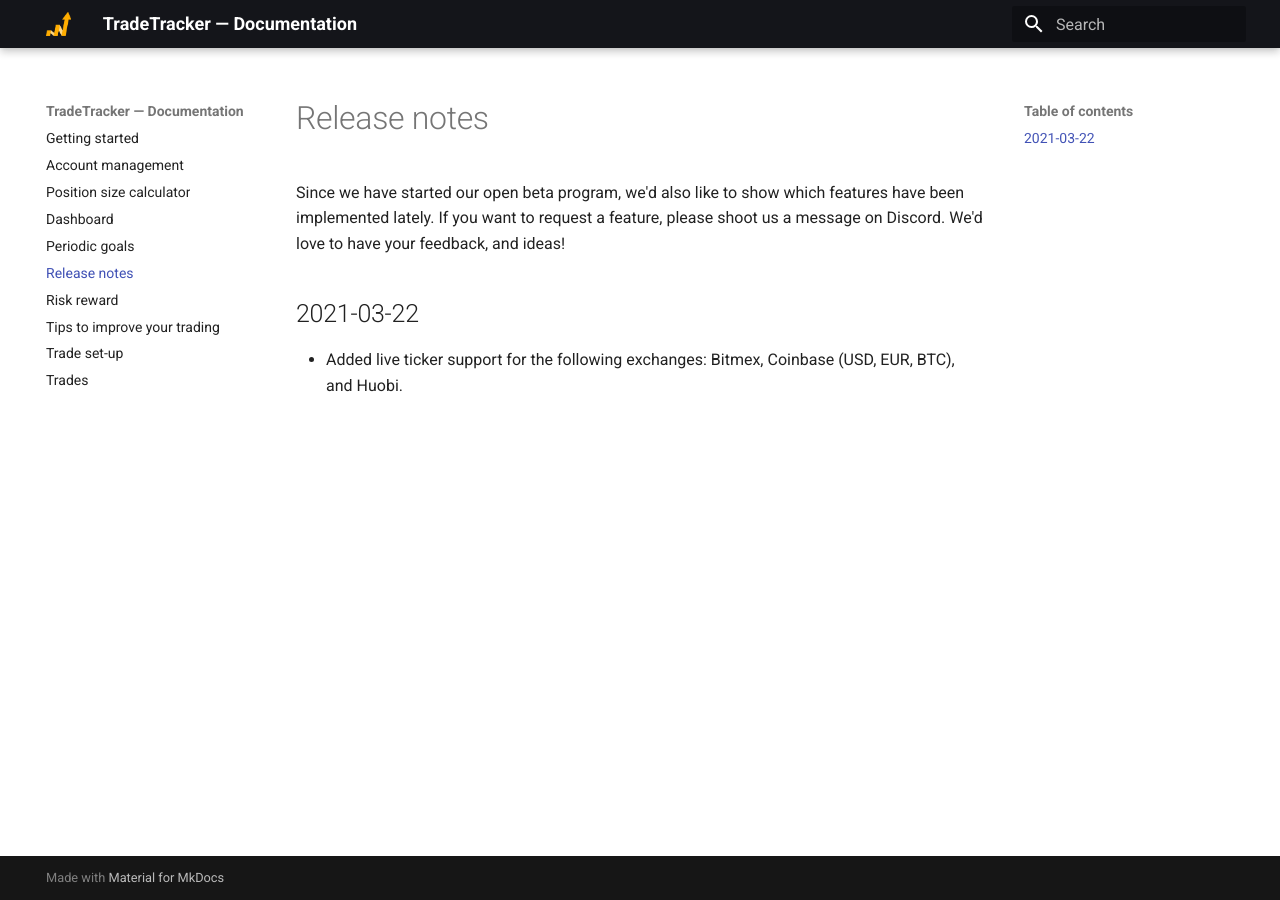
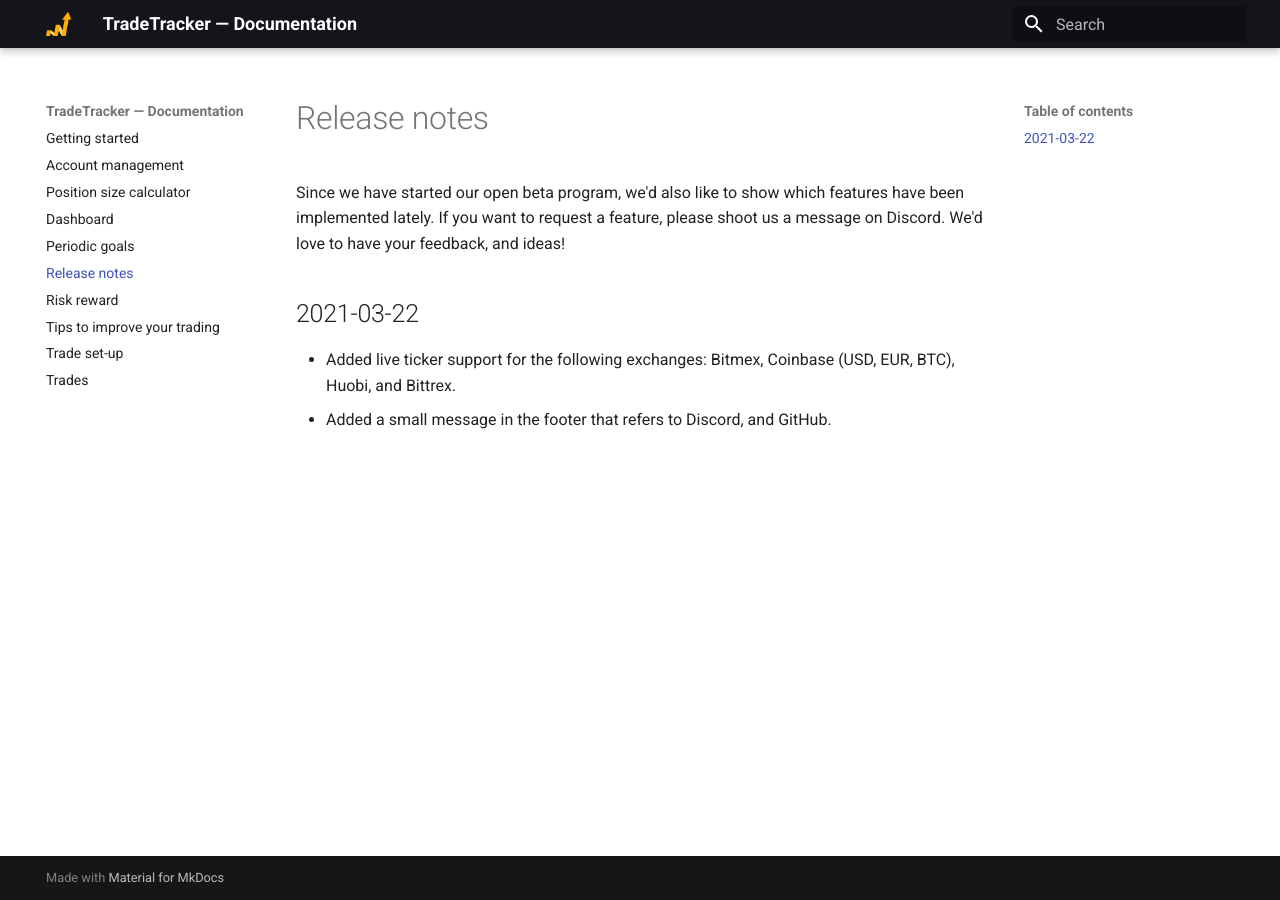
Before and after one commit to TradeTracker/docs, an MkDocs documentation site: the page built from docs/release-notes.md, in a window 1280 px wide. Built offline with MkDocs 1.6.1 and Material for MkDocs 9.7.7, drawn with Linux system fonts in a browser that asks for light colours.

Commit message:
updated release notes

```diff
--- a/docs/release-notes.md
+++ b/docs/release-notes.md
@@ -5,4 +5,5 @@
 
 ## 2021-03-22
 
- * Added live ticker support for the following exchanges: Bitmex, Coinbase (USD, EUR, BTC), and Huobi.
+ * Added live ticker support for the following exchanges: Bitmex, Coinbase (USD, EUR, BTC), Huobi, and Bittrex.
+ * Added a small message in the footer that refers to Discord, and GitHub.
```
